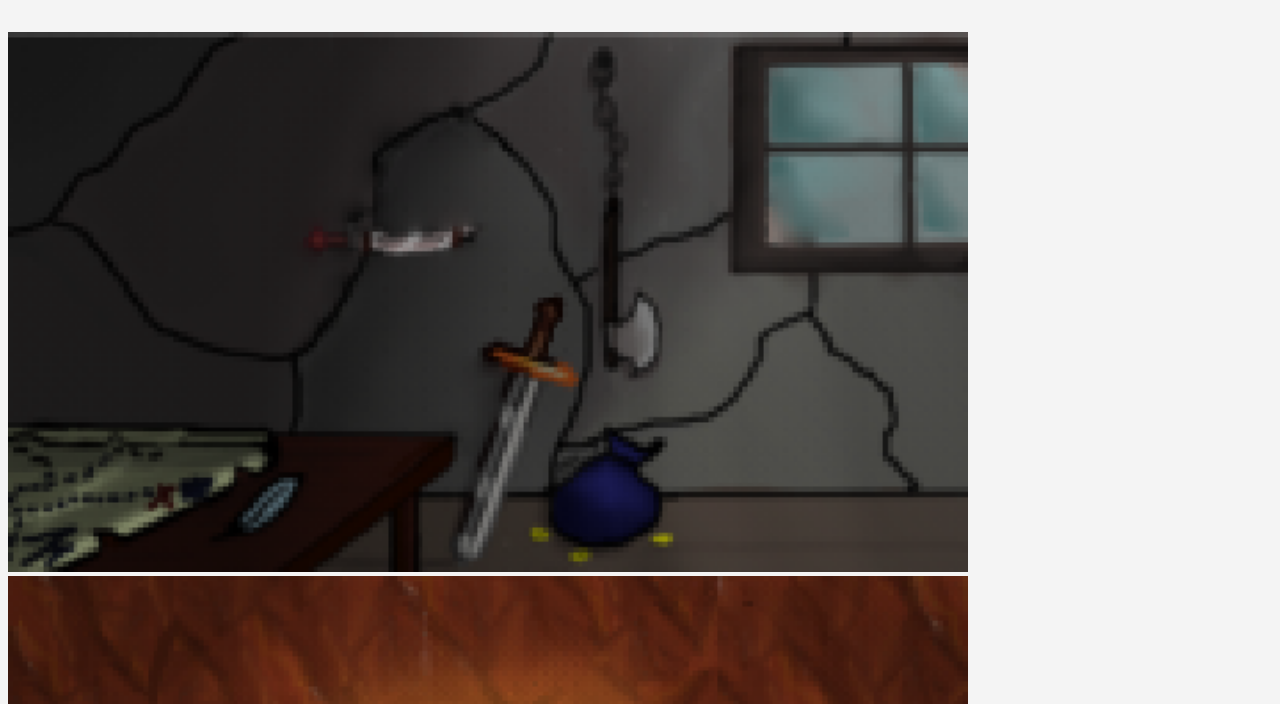
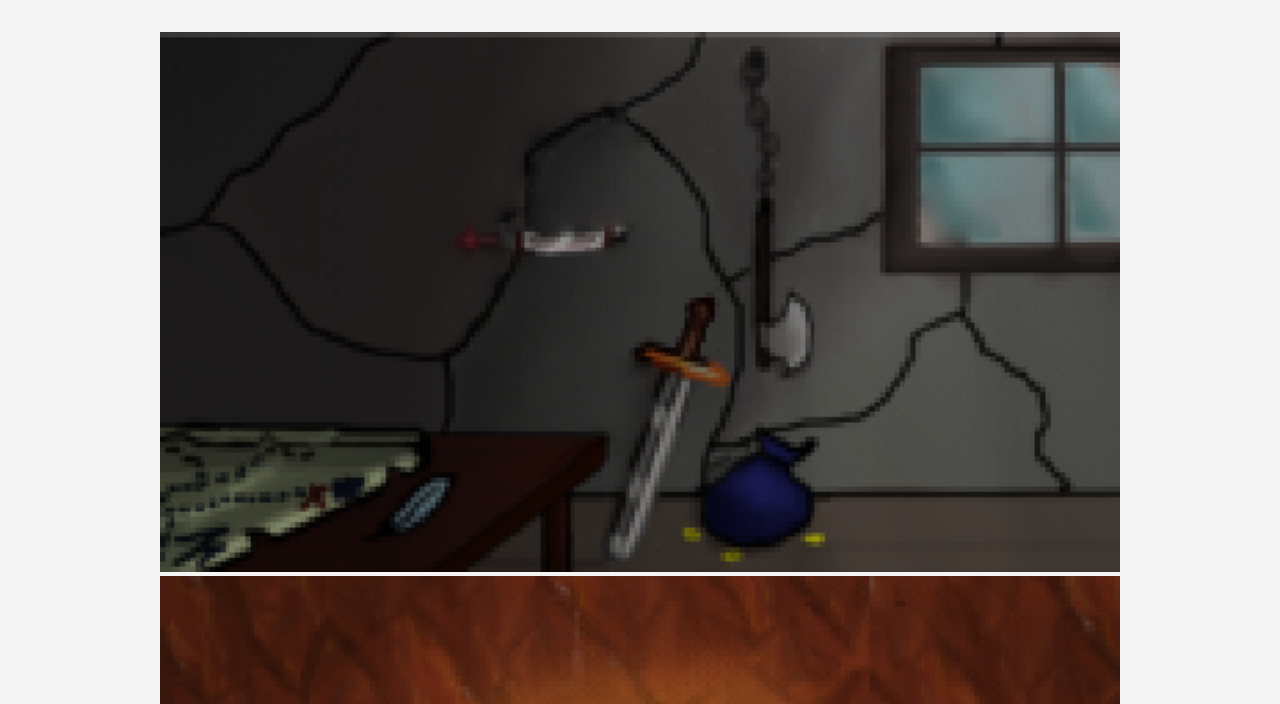
Before and after one commit to Fabriciofkt157/teste-2, a plain HTML site: page index.html in a window 1280 px wide. Shown: the part 536-1240 px from the top of the page. Drawn offline with Linux system fonts and the light colour scheme.

Commit message:
Update index.html

```diff
--- a/index.html
+++ b/index.html
@@ -16,11 +16,12 @@
         <p>Me chamo Fabricio, sou iniciante em programação. Tenho um pouco de experiência na criação de jogos, não terminei nenhum até agora mas estou trabalhando para atingir esta meta.</p>
         <p>Atualmente sou autônomo, ou seja, trabalho sozinho em meus projetos. Por essa condição acabei me aperfeiçoando em praticamente todas as áreas fundamentais de um bom jogo.</p>
         <p>aqui alguns exemplos:</p>
-        <div id="ex">
+
+         <center><div id="ex">
             <img src= "1.png" alt= "image" height="540" width="960">
             <img src= "2.png" alt= "image" height="540" width="960">
             <img src= "3.png" alt= "image" height="270" width="960">
-        </div>
+             </div></center>
         <p>você pode conferir o projeto no qual estou trabalhando atualmente clicando <a href="https://editor.p5js.org/fabriciofkt157/full/ldgisIL10"target="_blank">aqui</a>
     </body>
 </html>
```
